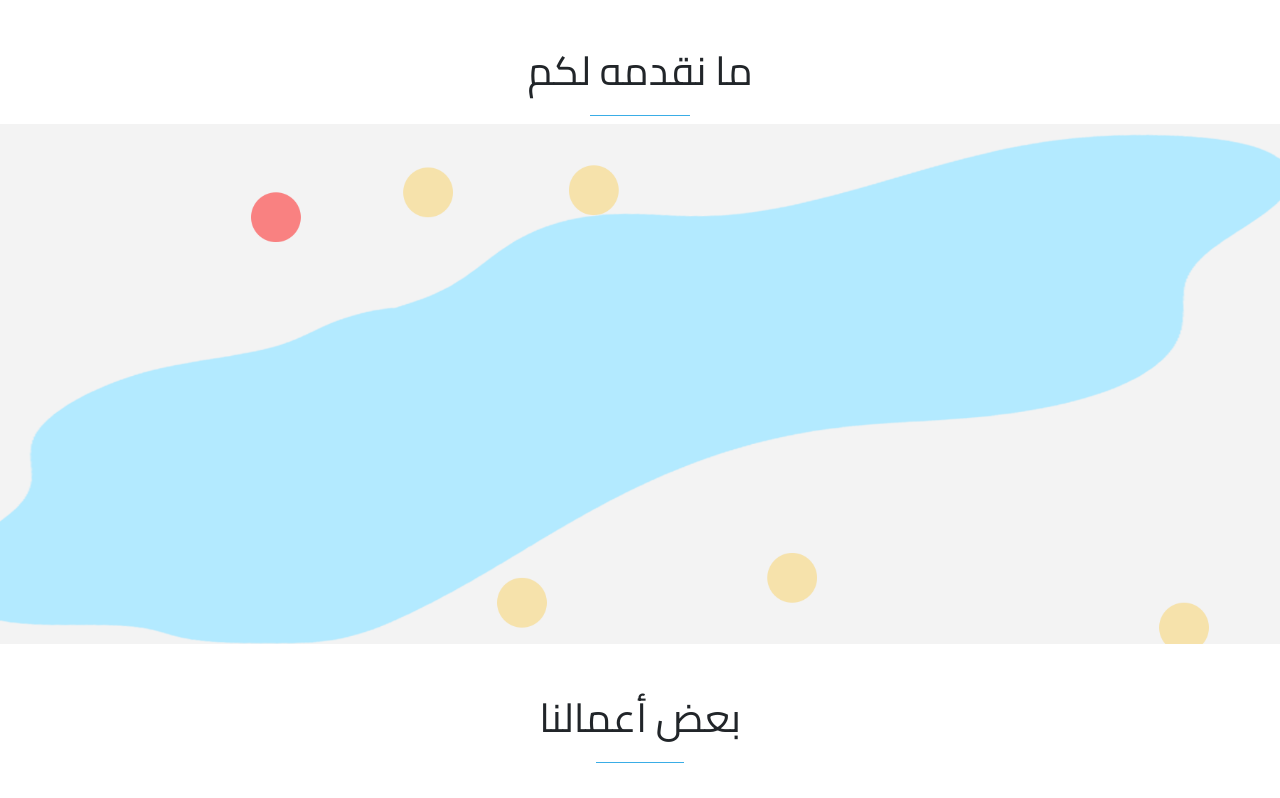
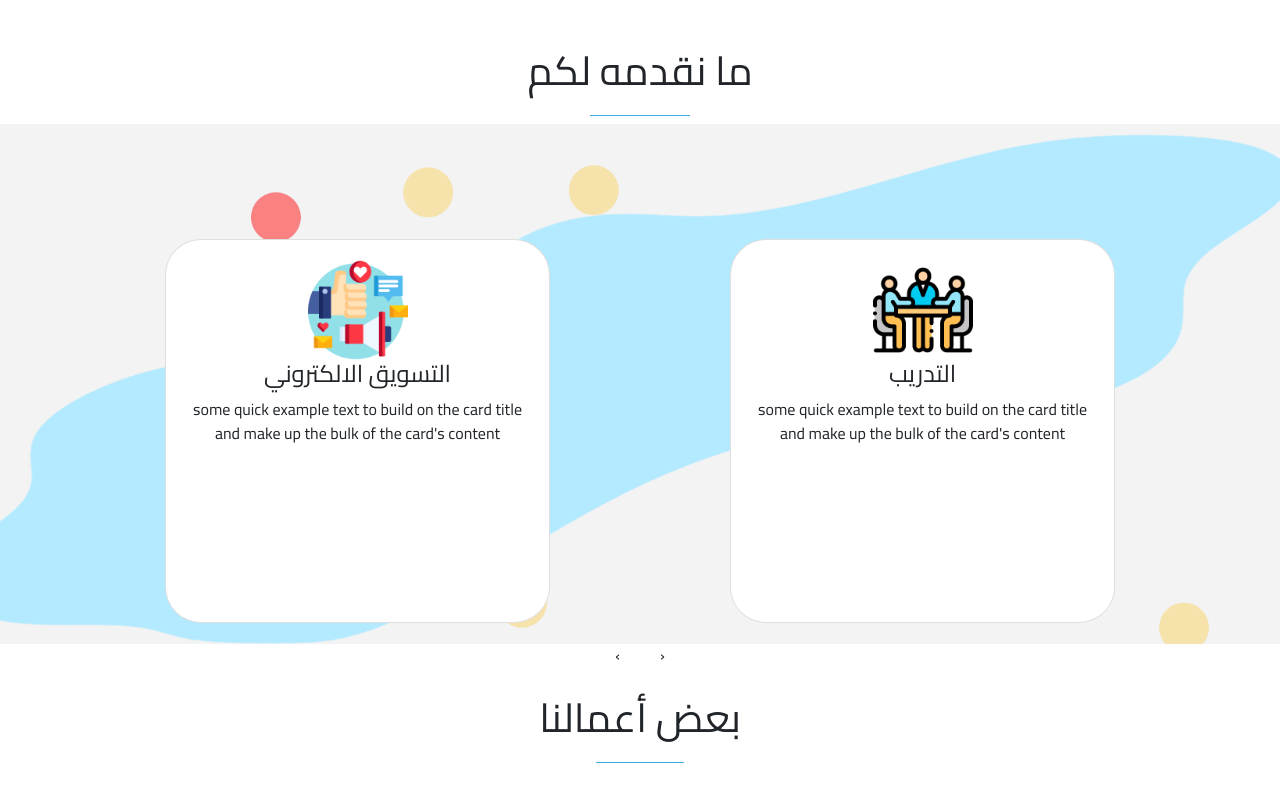
Before and after one commit to merhan-mohamed/Ipda3tik-company, a plain HTML site: page index.html in a window 1280 px wide. Shown: the part 1340-2138 px from the top of the page. Drawn offline with nearby package versions, Linux system fonts and the light colour scheme; files that its build step writes are made by us from their sources; files whose address does not match are found by name.

Commit message:
Update index.html

```diff
--- a/index.html
+++ b/index.html
@@ -13,8 +13,8 @@
     <!--End Bootstrap CSS & fonts -->
 
     <!--Start owlcarousel-->
-    <link rel="stylesheet" href="../asset/plugins/owlcarousel/assets/owl.carousel.min.css">
-    <link rel="stylesheet" href="../asset/plugins/owlcarousel/assets/owl.theme.default.min.css">
+    <link rel="stylesheet" href="plugins/owlcarousel/assets/owl.carousel.min.css">
+    <link rel="stylesheet" href="plugins/owlcarousel/assets/owl.theme.default.min.css">
      <!--End owlcoursel End-->
 
      <!--Start fontawesome-->
@@ -22,10 +22,10 @@
      <!--End fontawesome-->
 
      <!--smooth-card-->
-     <link rel="stylesheet" href='../asset/css/smooth-card.css'>
+     <link rel="stylesheet" href='css/smooth-card.css'>
      <!--END-->
 
-    <link rel="stylesheet" href="../asset/css/style.css">
+    <link rel="stylesheet" href="css/style.css">
 
 
     <title>Project 1</title>
@@ -352,8 +352,8 @@
 <!--bootstrap js-->
 <script src="https://stackpath.bootstrapcdn.com/bootstrap/4.5.1/js/bootstrap.min.js" integrity="sha384-XEerZL0cuoUbHE4nZReLT7nx9gQrQreJekYhJD9WNWhH8nEW+0c5qq7aIo2Wl30J" crossorigin="anonymous"></script>
 <!--owlcarousel js-->
-<script src="../asset/plugins/owlcarousel/owl.carousel.min.js"></script>
+<script src="plugins/owlcarousel/owl.carousel.min.js"></script>
 
-<script src="../asset/js/main.js"></script>
+<script src="js/main.js"></script>
 </body>
 </html>
```
